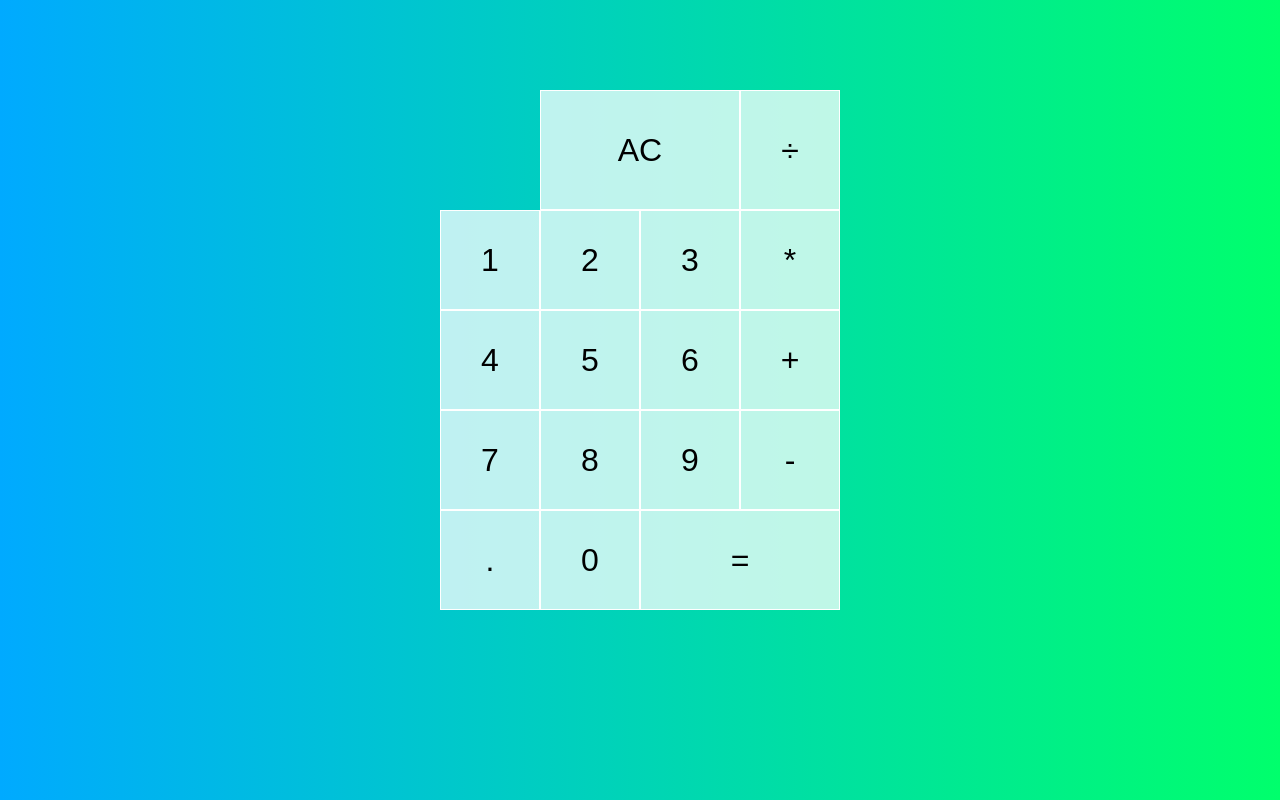
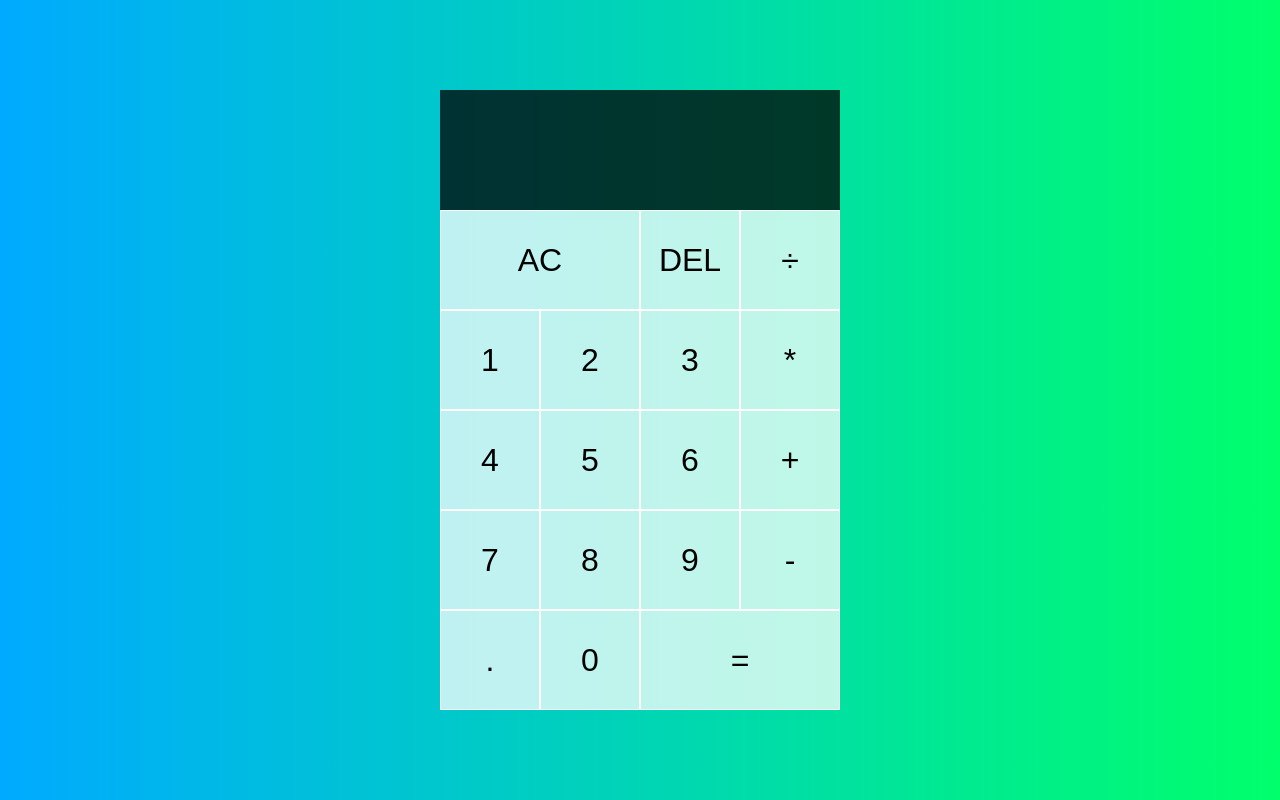
Before and after one commit to NeptuneRjo/odin-calculator, a plain HTML site: page index.html in a window 1280 px wide. Drawn offline with Linux system fonts and the light colour scheme.

Commit message:
styling complete

```diff
--- a/index.html
+++ b/index.html
@@ -15,6 +15,7 @@
             <div class="current-operand"></div>
         </div>
         <button class="span-two">AC</button>
+        <button>DEL</button>
         <button>÷</button>
         <button>1</button>
         <button>2</button>
--- a/style.css
+++ b/style.css
@@ -34,3 +34,25 @@ body {
 .span-two {
     grid-column: span 2;
 }
+
+.output {
+    grid-column: 1 / -1;
+    background-color: rgba(0, 0, 0, .75);
+    display: flex;
+    align-items: flex-end;
+    justify-content: space-around;
+    flex-direction: column;
+    padding: 10px;
+    word-wrap: break-word;
+    word-break: break-all;
+}
+
+.output .previous-operand {
+    color: rgba(255, 255, 255, .75);
+    font-size: 1.5rem;
+}
+
+.output .current-operand {
+    color: white;
+    font-size: 2.5rem;
+}
```
